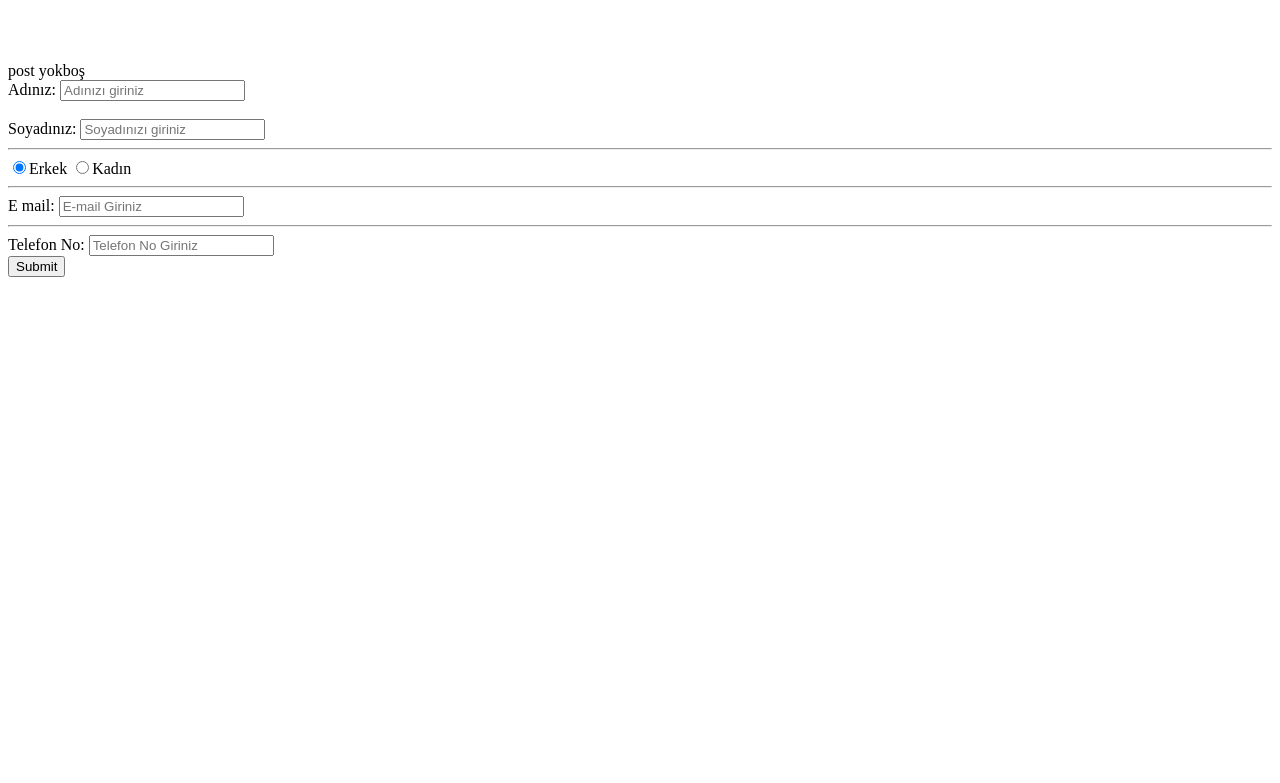
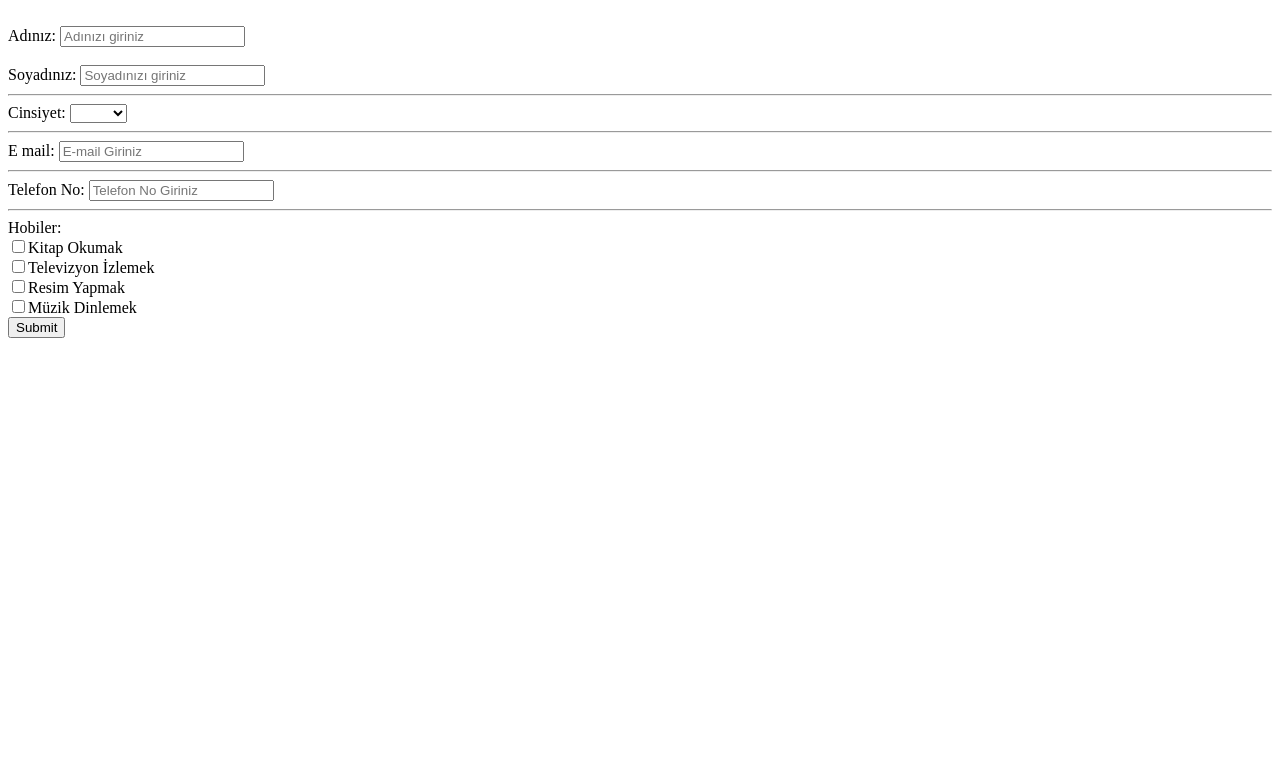
Before and after one commit to balkizsonar/php-giris, a PHP site: page /form-deneme.php in a window 1280 px wide. Shown: the top 783 px of the page. Run offline with PHP 8.4, Linux system fonts and the light colour scheme; data that the repository does not hold is empty.

Commit message:
form-deneme2

```diff
--- a/php-giris/form/form-deneme.php
+++ b/php-giris/form/form-deneme.php
@@ -1,75 +1,114 @@
-<?php
-echo $_POST["ad"];
-echo "<br>";
-echo $_POST["soyisim"];
-echo "<br>";
-echo $_POST["email"];
-echo "<br>";
 
 
-//print_r($_POST);
-
-if(isset($_POST["ad"]))
-     echo"POST VAR";
-else
-    echo"post yok";
-if(empty ($_POST["ad"]))
-    echo "boş";
-else
-    echo"ozan";
+<?php
+//echo $_POST["ad"];
+//echo "<br>";
+//echo $_POST["soyisim"];
+//echo "<br>";
+echo $_POST["email"];
+//echo "<br>";
 
 
 
 
 
 
+//print_r($_POST);
 
+if(isset($_POST["ad"])){
+    echo $_POST["ad"];
+}else{
+    echo"";
+}
+
+if(empty ($_POST["soyisim"])){
+    echo "";
+}else{
+    echo $_POST["soyisim"];
+}
+echo"<br>";
+
+if(isset($_POST["cinsiyet"])){
+    echo $_POST["cinsiyet"];
+}else{
+    echo"";
+}
+if(isset($_POST["hobiler"])){
+    echo $_POST;
+}else{
+    echo"";
+}
+
+//print_r($_POST);
 ?>
-
-
-
-
 
 <form action="" method="POST"><form>
     <div>
         Adınız:
 
-        <input type="text" placeholder="Adınızı giriniz" name="ad">
+        <input type="text" placeholder="Adınızı giriniz" name="ad"value="<?php echo $_POST["ad"] ?? null; ?>">
 
     </div>
-        <br>
+    <br>
     <div>
         Soyadınız:
-        <input type="text" placeholder="Soyadınızı giriniz"name="soyisim">
+        <input type="text" placeholder="Soyadınızı giriniz"name="soyisim"value="<?php echo $_POST["soyisim"] ?? null; ?>">
     </div>
-
     <hr>
 <form>
     <div>
+        <label for="cinsiyet">Cinsiyet:</label>
+        <select name="cinsiyet" id="cinsiyet">
+            <option value="cinsiyet"  ></option>
+            <option value="Erkek" Select >Erkek</option>
+            <option value="Kadın" Select>Kadın</option>
 
-    <input type="radio" name="cinsiyet" checked="" value="Erkek">Erkek<!--checked seçili gelmesini sağlar.-->
-    <input type="radio" name="cinsiyet" value="Kadın">Kadın
-<!-- type="radio" da name= birbiriyle farklı ise birden çok seçeneği seçebiliriz
-eğer name="cinsiyet" örneğindeki gibi aynı ise birini sadece seçebiriz ekek ya
-da kadın gibi(ikisini aynı anda seçemeyiz).-->
+        </select>
+
+        <!-- <input type="radio" name="cinsiyet"  value="Erkek">Erkek   ///checked seçili gelmesini sağlar
+          <input type="radio" name="cinsiyet" value="Kadın">Kadın
+        type="radio" da name= birbiriyle farklı ise birden çok seçeneği seçebiliriz
+       eğer name="cinsiyet" örneğindeki gibi aynı ise birini sadece seçebiriz ekek ya
+       da kadın gibi(ikisini aynı anda seçemeyiz).-->
         <hr>
+    </div>
+    <div>
 
-   <div>
        E mail:
-       <input type="email" placeholder="E-mail Giriniz"   name="email">
+       <input type="email" placeholder="E-mail Giriniz"   name="email" value="<?php echo $_POST["email"] ?? null; ?>"  >
 
-   </div>
+    </div>
         <hr>
-   <div>
+    <div>
        Telefon No:
-       <input type="tel" placeholder="Telefon No Giriniz" name="telefon-no"
-
+       <input type="tel" placeholder="Telefon No Giriniz"  name="telefon"value="<?php echo $_POST["telefon"] ?? null; ?>">
 
    </div>
     </div>
+    <div>
+        <div>
+            <hr>
+           Hobiler:<br>
+            <label>
+            <input type="checkbox"  name="hobiler[]" value="<?php echo $_POST["hobiler"] ?? null; ?>" >Kitap Okumak
+            </label>
+            <br>
+            <label>
+                <input type="checkbox"  name="hobiler[]" value="<?php echo $_POST["hobiler"] ?? null; ?>" >Televizyon İzlemek
+            </label>
+            <br>
+            <label>
+                <input type="checkbox"  name="hobiler[]" value="<?php echo $_POST["hobiler"] ?? null; ?>" >Resim Yapmak
+            </label>
+            <br>
+            <label>
+                <input type="checkbox"  name="hobiler" value="<?php echo $_POST["hobiler"] ?? null; ?>" >Müzik Dinlemek
+            </label>
 
 
-    <div>
+
+
+        </div>
     <input type="submit" name="Gönder">
     </div>
 
```
